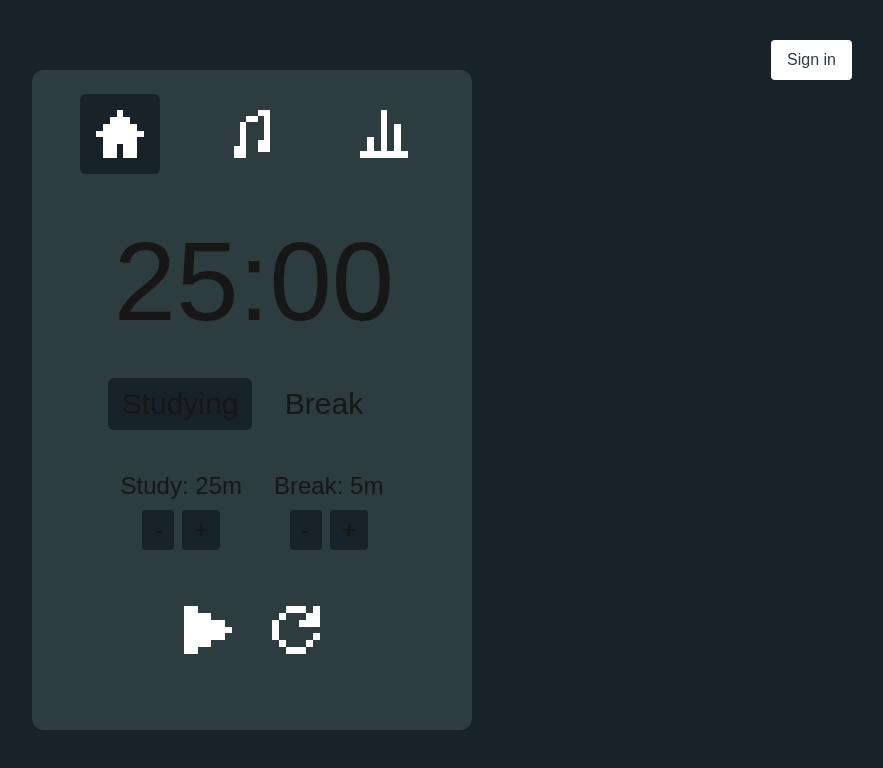
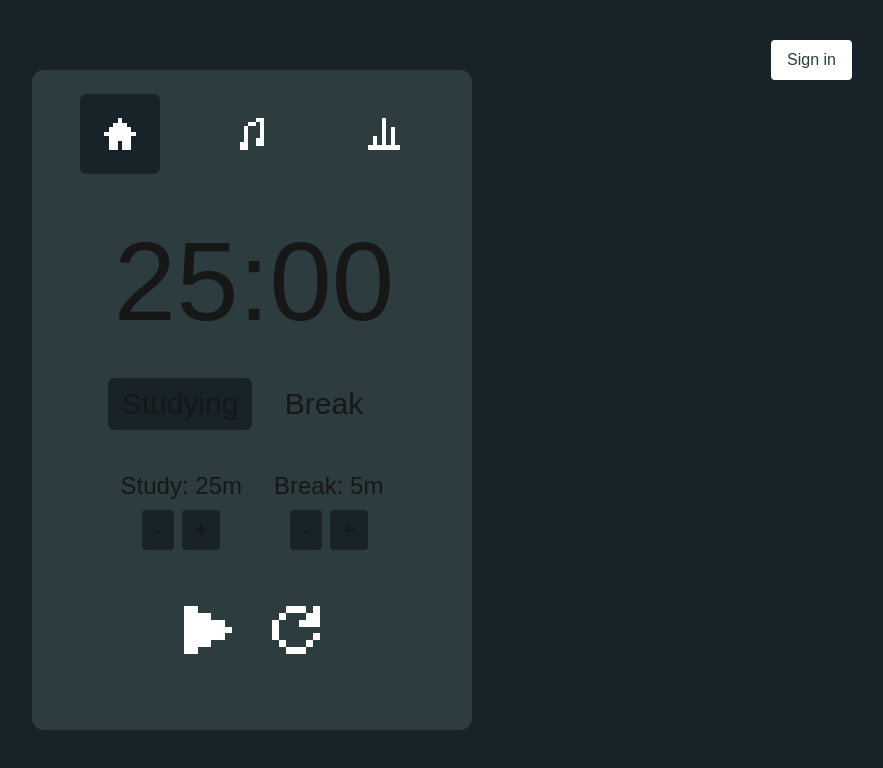
Before and after one commit to VyomeshJ/LockedInDoro, a Next.js app: page / in a window 1280 px wide. Shown: the top 768 px of the page, without its empty margins (388-1271 px from the left). Built offline with nearby package versions, Linux system fonts and the light colour scheme; no server answers; a web font is replaced by a local one.

Commit message:
made nav buttons same size

```diff
--- a/components/HomeClient.tsx
+++ b/components/HomeClient.tsx
@@ -125,26 +125,30 @@ type NavButtonProps = {
   src: string;
 };
 
+
 function NavButton({ selected, onClick, label, src }: NavButtonProps) {
   return (
     <div
-      className={`px-4 py-4 rounded-md flex flex-row justify-center items-center ${
+      className={`px-4 py-4 rounded-md flex justify-center items-center ${
         selected ? "bg-[#182229]" : "bg-transparent"
       }`}
     >
       <button
-        className="w-12 h-12 relative"
+        className="w-12 h-12 flex items-center justify-center"
         onClick={onClick}
         aria-label={label}
       >
+        {/* INNER BOX to normalize icon size */}
+        <div className="relative w-8 h-8">
           <Image
             loading="eager"
-          sizes="48px"
+            sizes="32px"
             alt={label}
             src={src}
             fill
-          className="object-contain [image-rendering:pixelated]"
+            className="object-contain scale-100 [image-rendering:pixelated]"
           />
+        </div>
       </button>
     </div>
   );
```
Lines whose indentation alone changed are shown as unchanged.
